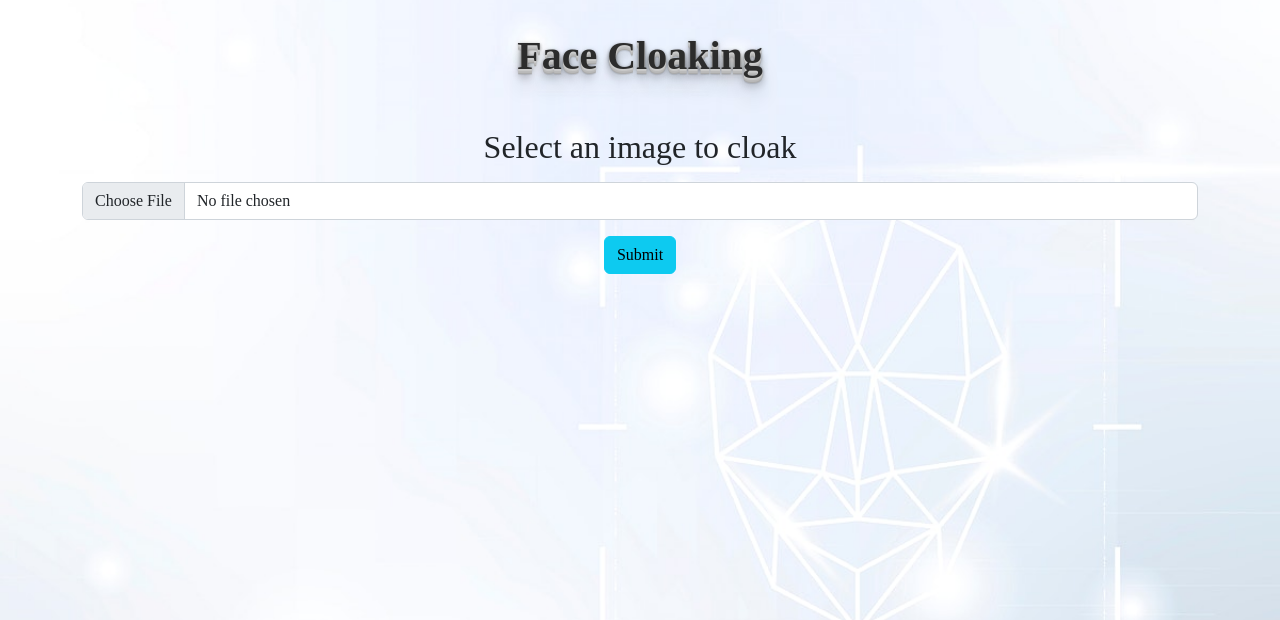
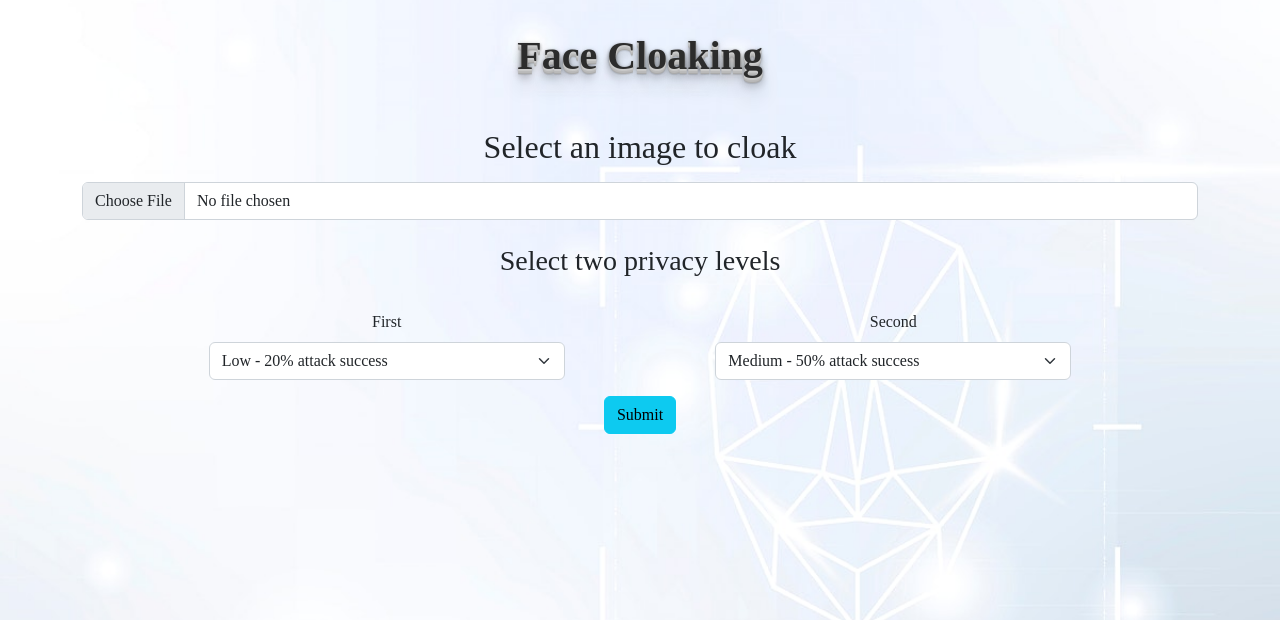
Before and after one commit to idanrahamim/Face-Cloaking-Workshop, a Flask app: page / in a window 1280 px wide. Shown: the top 620 px of the page. Run offline with Flask 2, Linux system fonts and the light colour scheme; some web fonts are replaced.

Commit message:
add privacy selector to site

```diff
--- a/facenet_adversarial_generate.py
+++ b/facenet_adversarial_generate.py
@@ -49,7 +49,7 @@ def pertubation_loss_1(p):
     return (p ** 2).sum()
 
 
-def execute_attack(input_image, out_dir):
+def execute_attack(input_image, out_dir, first_amp=4.2, second_amp=6.):
     if os.path.exists('./MYWORKINGDIR'):
         shutil.rmtree('./MYWORKINGDIR')
     os.mkdir('./MYWORKINGDIR')
@@ -63,7 +63,7 @@ def execute_attack(input_image, out_dir):
     users_images = datasets.ImageFolder('./MYWORKINGDIR')
     attack = attacks.PGD(face_embedding_vgg, ulixes_loss,
                          hp={'epsilon': 0.03, 'steps': 10, 'alpha': 0.005},
-                         face_detector=face_detector, amplification=4.2)
+                         face_detector=face_detector, amplification=first_amp)
     attack.test_attack(users_images,
                        device=device,
                        output_dir=output_mid)
@@ -78,7 +78,7 @@ def execute_attack(input_image, out_dir):
 
     attack = attacks.PGD(face_embedding_vgg, ulixes_loss,
                          hp={'epsilon': 0.03, 'steps': 10, 'alpha': 0.005},
-                         face_detector=face_detector, amplification=6.)
+                         face_detector=face_detector, amplification=second_amp)
 
     attack.test_attack(users_images,
                        device=device,
--- a/website_project/flask_app.py
+++ b/website_project/flask_app.py
@@ -18,11 +18,12 @@ app.config['MAX_CONTENT_LENGTH'] = 16 * 1024 * 1024
 ALLOWED_EXTENSIONS = {'png', 'jpg', 'jpeg', 'gif'}
 
 statistic_dic = {'original': 0, 'fifty': 0, 'eighty': 0}
+privacy_lvl_to_amplification = {'Low': 3.2, 'Medium': 4.2, 'High': 6.}
 
 
-def apply_adversarial_example(fp):
+def apply_adversarial_example(fp, first_amp, second_amp):
     from PIL import Image
-    new_path_orig, new_path_ulixes_50, new_path_ulixes_20 = facenet_adversarial_generate.execute_attack(fp, app.config['RES_FOLDER'])
+    new_path_orig, new_path_ulixes_50, new_path_ulixes_20 = facenet_adversarial_generate.execute_attack(fp, app.config['RES_FOLDER'], first_amp, second_amp)
     # a = Image.open(fp)
     # a = a.convert("1")
     # new_path = fp.replace(UPLOAD_FOLDER, RES_FOLDER)
@@ -47,6 +48,8 @@ def upload_image():
         flash('No file part')
         return redirect(request.url)
     file = request.files['file']
+    first_privacy_lvl = request.form['first_privacy'].split(" ", 1)[0]
+    second_privacy_lvl = request.form['second_privacy'].split(" ", 1)[0]
     if file.filename == '':
         flash('No image selected for uploading')
         return redirect(request.url)
@@ -55,7 +58,7 @@ def upload_image():
                    + secure_filename(file.filename)
         fp = os.path.join(app.config['UPLOAD_FOLDER'], filename)
         file.save(fp)
-        original_fp, faceoff_fp, ulixes_fp = apply_adversarial_example(fp)
+        original_fp, faceoff_fp, ulixes_fp = apply_adversarial_example(fp, privacy_lvl_to_amplification[first_privacy_lvl], privacy_lvl_to_amplification[second_privacy_lvl])
         return render_template("/submission.html", original_image=original_fp, a45_image=faceoff_fp, a20_image=ulixes_fp)
     else:
         flash('Allowed image types are - png, jpg, jpeg, gif')
--- a/website_project/templates/index.html
+++ b/website_project/templates/index.html
@@ -7,8 +7,8 @@
     <title>Face Cloaking</title>
     <link href="https://cdn.jsdelivr.net/npm/bootstrap@5.2.0/dist/css/bootstrap.min.css" rel="stylesheet"
           integrity="sha384-gH2yIJqKdNHPEq0n4Mqa/HGKIhSkIHeL5AyhkYV8i59U5AR6csBvApHHNl/vI1Bx" crossorigin="anonymous">
-    <link rel="stylesheet" href="{{url_for('static',filename='style.css')}}">
-    <script src="{{url_for('static',filename='loader.js')}}" defer></script>
+    <link rel="stylesheet" href="{{ url_for('static',filename='style.css') }}">
+    <script src="{{ url_for('static',filename='loader.js') }}" defer></script>
 </head>
 
 <body class="index-bg">
@@ -27,8 +27,30 @@
     {% endwith %}
 
     <form method="post" action="/" enctype="multipart/form-data">
-        <input id="file" type="file" name="file" class="form-control" required>
-        <input id ="btn" type="submit" value="Submit" class="btn btn-info">
+        <input id="file" type="file" name="file" class="form-control mb-4" required>
+        <h3> Select two privacy levels </h3>
+
+        <div class="row justify-content-evenly">
+            <div class="form-group col-sm-4 mt-2">
+                <label for="inputState" class="form-label">First</label>
+                <select id="inputState" name="first_privacy" class="form-select" required>
+                    <option selected>Low - 20% attack success</option>
+                    <option>Medium - 50% attack success</option>
+                </select>
+            </div>
+            <div class="form-group col-sm-4 mt-2">
+                <label for="inputState" class="form-label">Second</label>
+                <select id="inputState" name="second_privacy" class="form-select" required>
+                    <option selected>Medium - 50% attack success</option>
+                    <option>High - 80% attack success</option>
+                </select>
+            </div>
+        </div>
+
+
+        <input  id="btn" type="submit" value="Submit" class="btn btn-info">
+
+
     </form>
 
 </div>
```
Lines whose indentation alone changed are shown as unchanged.
